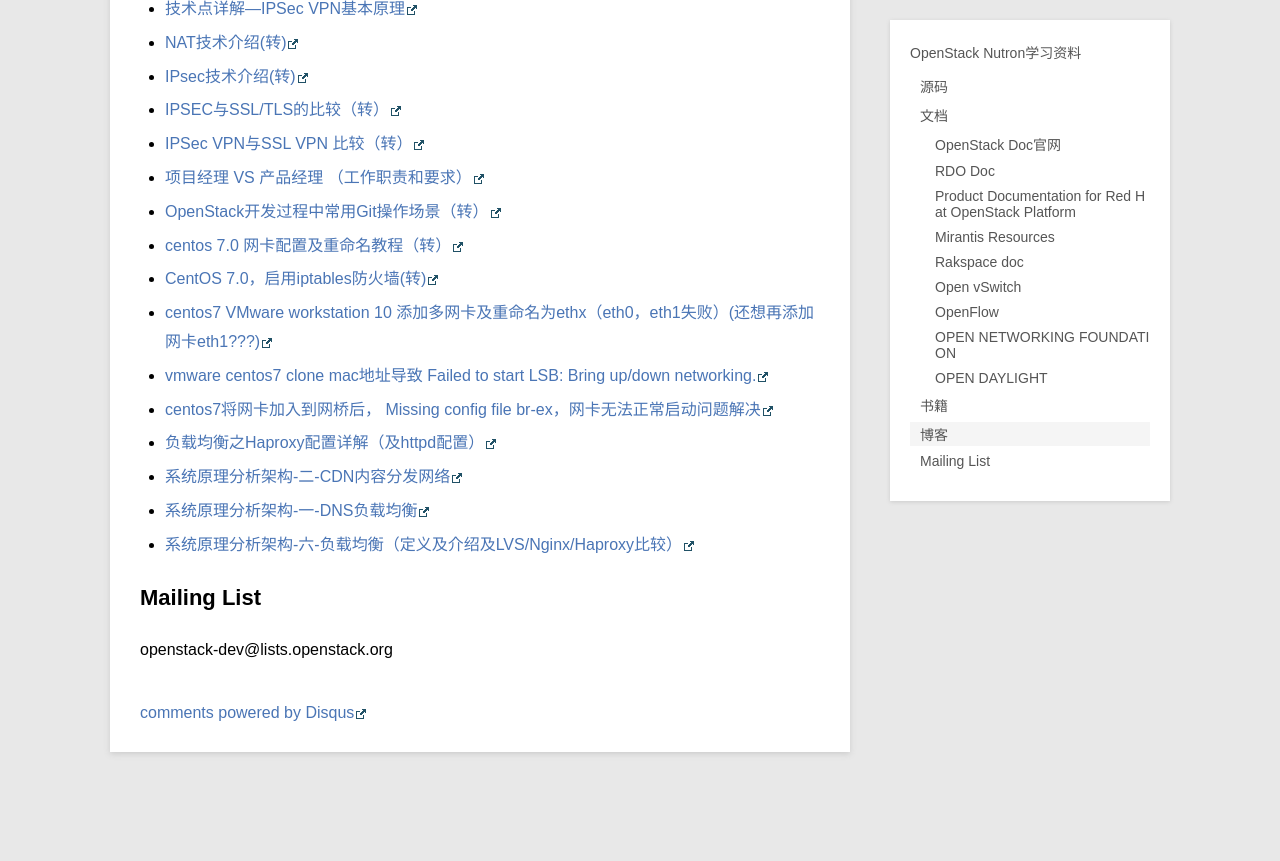
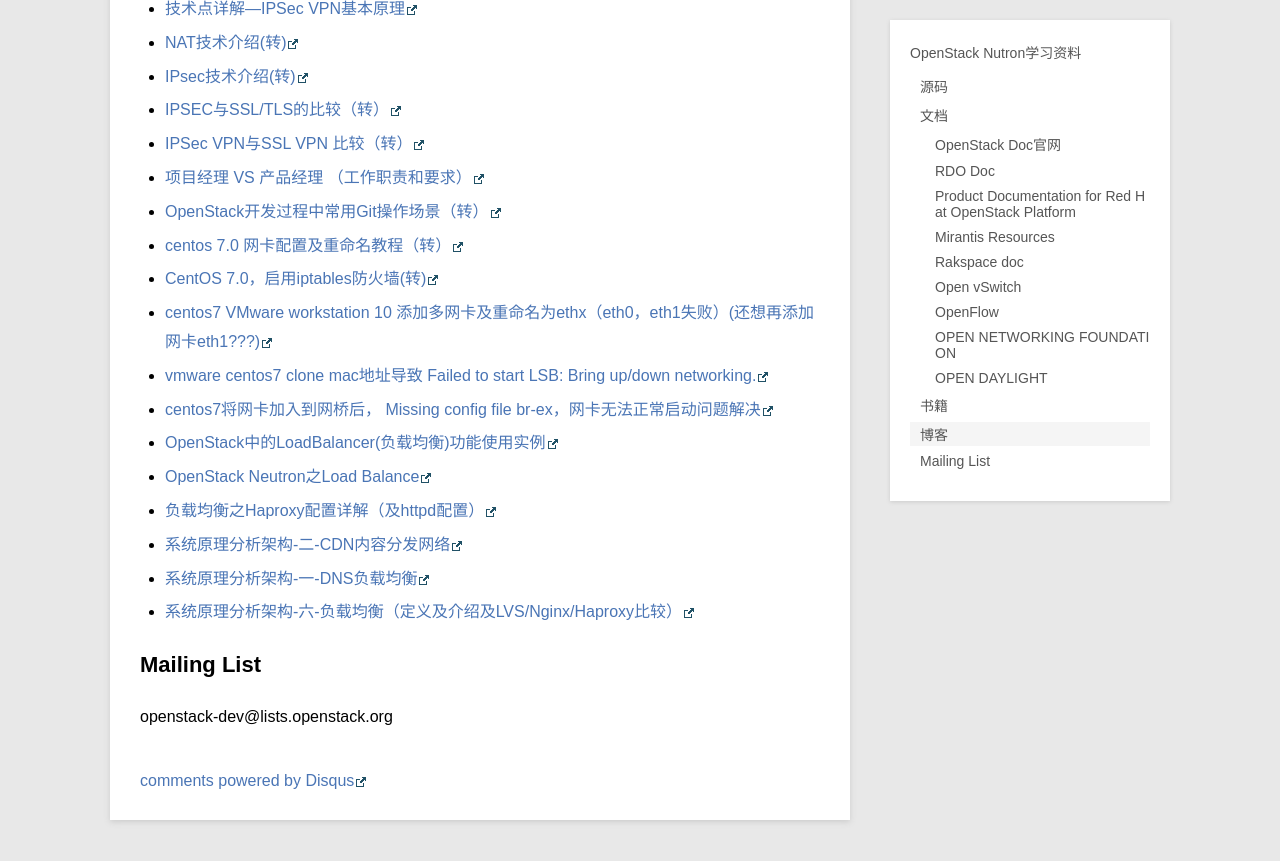
Before and after one commit to xiaofandh12/xiaofandh12.github.io, a Jekyll site: the page built from _posts/blog/2016-04-21-OpenStack-Nutron-Learning-Material.md, in a window 1280 px wide and 900 px high, scrolled down 3856 px. Shown: the top 861 px of the window. Built offline with Jekyll 4.4.1, drawn with Linux system fonts in a browser that asks for light colours; Markdown is read by kramdown in place of the engine named in the settings; comment, search, counter and statistics services are not loaded; before the commit the page ends 4688 px from its top, so only the background shows below that.

Commit message:
在neutron学习资料中加了两篇关于负载均衡的博客

```diff
--- a/_posts/blog/2016-04-21-OpenStack-Nutron-Learning-Material.md
+++ b/_posts/blog/2016-04-21-OpenStack-Nutron-Learning-Material.md
@@ -129,6 +129,8 @@
 ](http://my.oschina.net/tantexian/blog/634532?fromerr=8sIGSqmD)
 * [vmware centos7 clone mac地址导致 Failed to start LSB: Bring up/down networking.](http://my.oschina.net/tantexian/blog/634529?fromerr=smfHcI90)
 * [centos7将网卡加入到网桥后， Missing config file br-ex，网卡无法正常启动问题解决](http://my.oschina.net/tantexian/blog/634528?fromerr=TISUHsxt)
+* [OpenStack中的LoadBalancer(负载均衡)功能使用实例](http://www.cnblogs.com/biangbiang/archive/2013/05/29/3105900.html)
+* [OpenStack Neutron之Load Balance](http://www.ibm.com/developerworks/cn/cloud/library/1506_xiaohh_openstacklb/)
 * [负载均衡之Haproxy配置详解（及httpd配置）](http://my.oschina.net/tantexian/blog/626174?fromerr=mQOuYt6U)
 * [系统原理分析架构-二-CDN内容分发网络](http://my.oschina.net/tantexian/blog/626173?fromerr=7CmzQSa5)
 * [系统原理分析架构-一-DNS负载均衡](http://my.oschina.net/tantexian/blog/626171?fromerr=zgUMAoCy)
```
